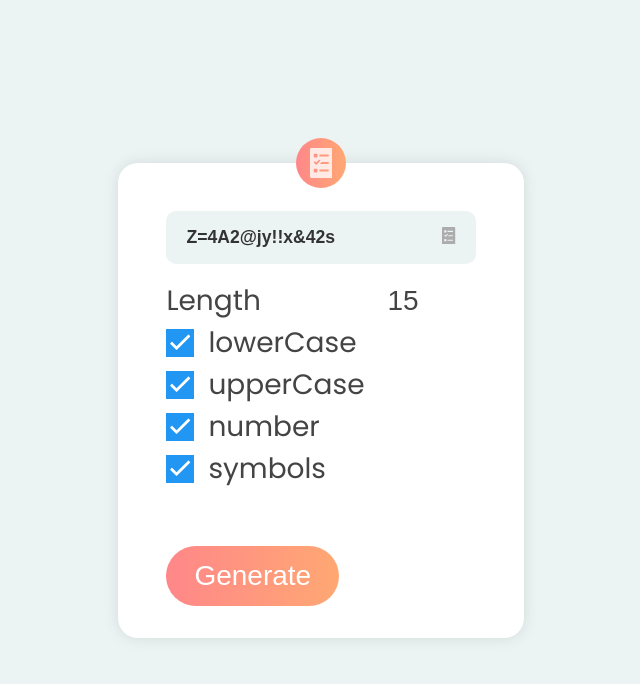
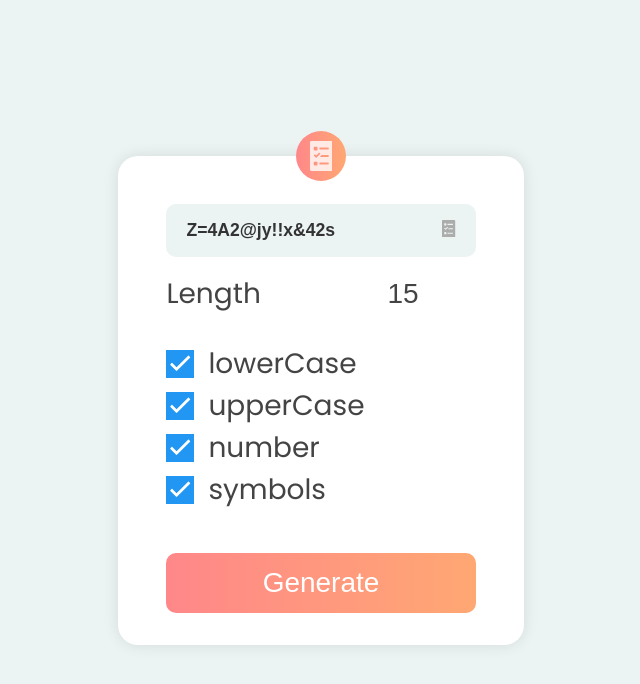
Before and after one commit to Markiesch/AwesomeJS, a plain HTML site: page projects/password-generator/index.html in a window 1280 px wide. Shown: the whole page, without its empty margins (319-959 px from the left). Drawn offline with Linux system fonts and the light colour scheme.

Commit message:
Fixed UI issues

```diff
--- a/projects/password-generator/style.css
+++ b/projects/password-generator/style.css
@@ -82,10 +82,12 @@ article label {
 }
 
 button {
-    margin-top: 2em;
+  margin-top: 1.5em;
   cursor: pointer;
   background: linear-gradient(270deg, #ffa873, #ff8789);
-    border-radius: 10em;
+  border-radius: 10px;
+  display: block;
+  width: 100%;
   border: none;
   color: white;
   padding: 0.5em 1em;
@@ -102,6 +104,7 @@ label {
 
 .length--label {
   justify-content: space-between;
+  margin-bottom: 1em;
 }
 
 .length--label input {
```
Lines whose indentation alone changed are shown as unchanged.
